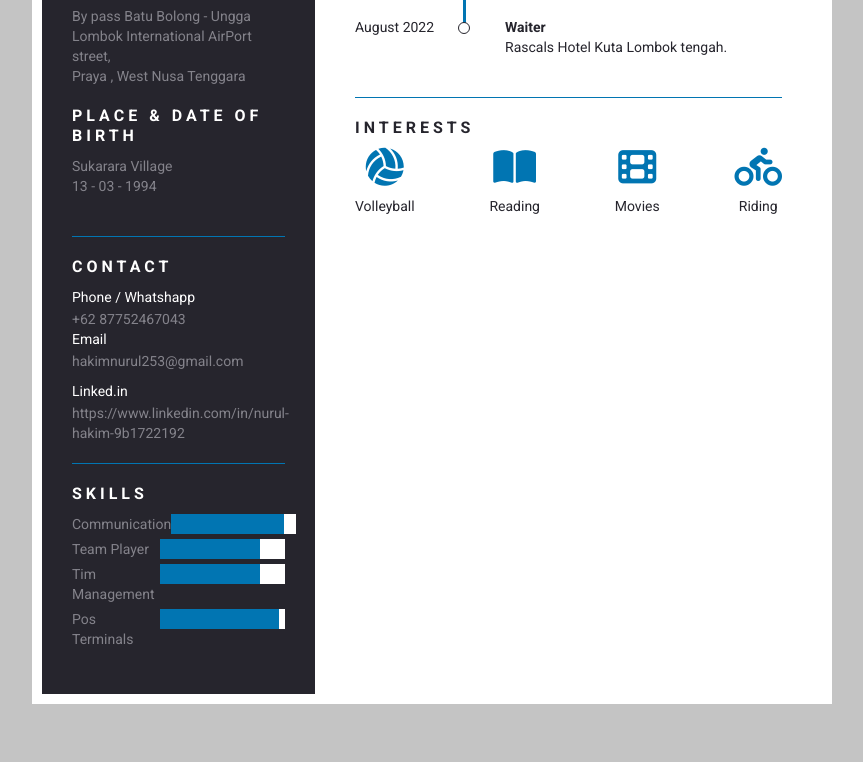
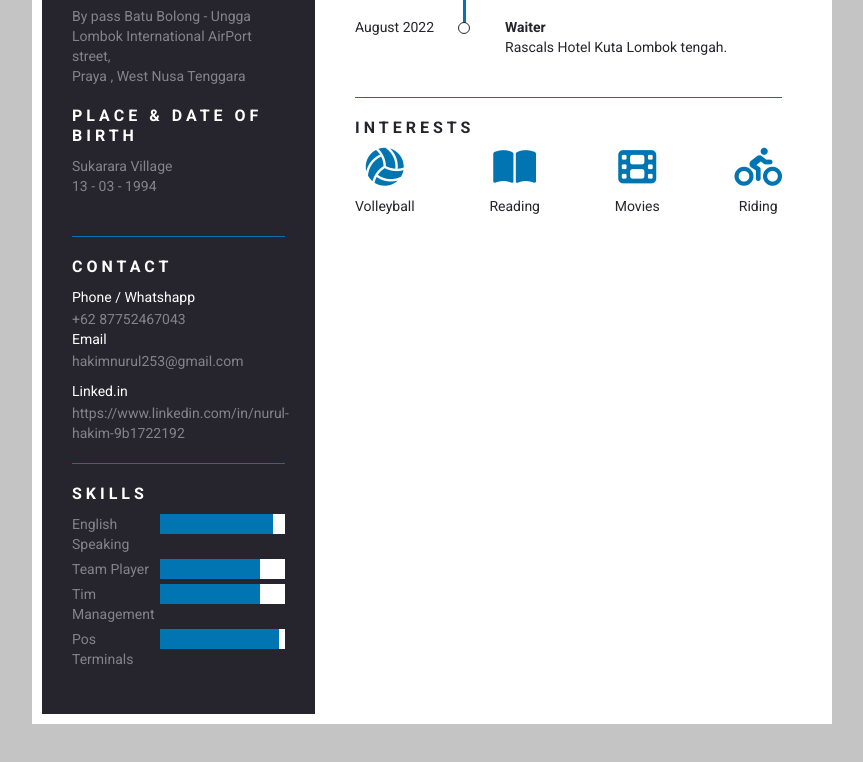
Before and after one commit to hanaholshop/Nurulhakim, a plain HTML site: page index.html in a window 1280 px wide. Shown: the part 850-1612 px from the top of the page, without its empty margins (208-1071 px from the left). Drawn offline with Linux system fonts and the light colour scheme.

Commit message:
Update index.html

```diff
--- a/index.html
+++ b/index.html
@@ -58,7 +58,7 @@ hakim-9b1722192</div>
 				<div class="resume_title">Skills</div>
 				<div class="resume_info">
 					<div class="skills_list">
-						<div class="skills_left">Communication  </div>
+						<div class="skills_left">English Speaking</div>
 						<div class="skills_bar">
 							<p>
 								<span style="width: 90%"></span>
```
